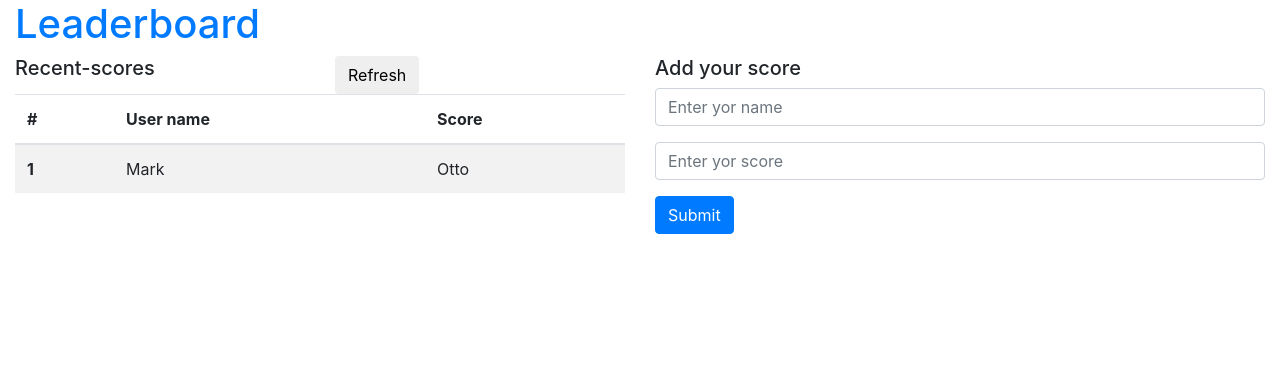
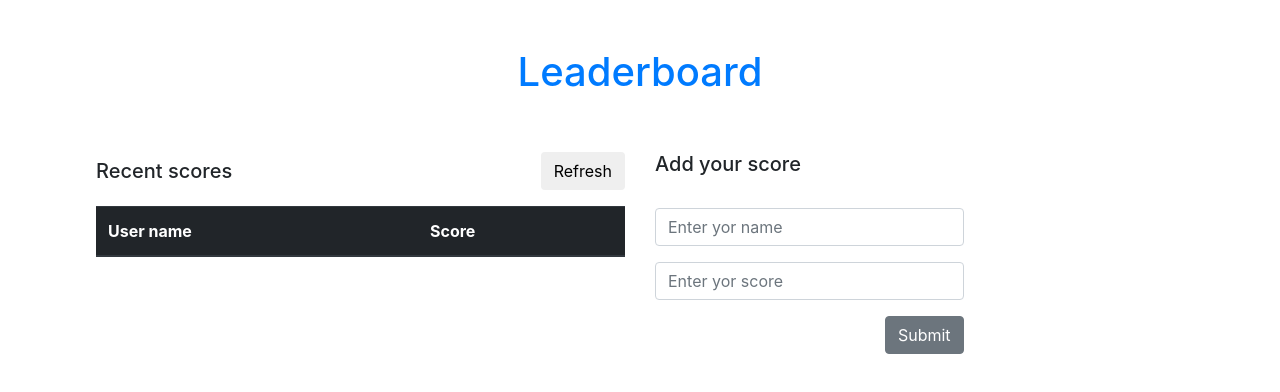
Before and after one commit to Ibizugbe/Leaderboard, a website built with webpack: page src/index.html in a window 1280 px wide. Built offline with nearby package versions, Linux system fonts and the light colour scheme; no server answers.

Commit message:
add bootstrap to project

```diff
--- a/src/index.html
+++ b/src/index.html
@@ -16,59 +16,60 @@
     <header></header>
     <main>
       <section>
-        <div class="container-fluid">
-          <h1 class="text-primary">Leaderboard</h1>
-          <div class="row">
-            <div class="col-6">
+        <div class="container-fluid px-lg-5 px-md-2 px-2 pt-5">
+          <h1 class="text-primary text-center">Leaderboard</h1>
+          <div class="row px-lg-5 pt-5">
+            <div class="col-6 ps-lg-5">
               <div class="row">
-                <div class="col-6">
-                  <h5 class="h5">Recent-scores</h5>
+                <div class="col-6 d-flex align-items-center">
+                  <h5 class="h5 m-0">Recent scores</h5>
                 </div>
-                <div class="col-6">
-                  <button class="btn">Refresh</button>
+                <div class="col-6 d-flex justify-content-end">
+                  <button class="btn refresh">Refresh</button>
                 </div>
               </div>
-              <div class="row">
+              <div class="row pt-3">
                 <div class="col-12">
-                  <table class="table table-striped">
+                  <table
+                    class="table table-striped table-dark table-hover score-table"
+                  >
                     <thead>
                       <tr>
-                        <th scope="col">#</th>
                         <th scope="col">User name</th>
                         <th scope="col">Score</th>
                       </tr>
                     </thead>
-                    <tbody>
-                      <tr>
-                        <th scope="row">1</th>
-                        <td>Mark</td>
-                        <td>Otto</td>
-                      </tr>
+                    <tbody class="leader-scores">
+                      <!-- js -->
                     </tbody>
                   </table>
                 </div>
               </div>
             </div>
-            <div class="col-6">
+            <div class="col-6 pe-lg-5">
               <h5>Add your score</h5>
-              <form>
+              <form class="p-0 pt-4 col-lg-7 flex-nowrap">
                 <div class="form-group">
                   <input
                     type="text"
-                    class="form-control user_name"
+                    class="form-control"
                     placeholder="Enter yor name"
+                    id="user_name"
                   />
                 </div>
                 <div class="form-group">
                   <input
-                    type="text"
-                    class="form-control user_name"
+                    type="number"
+                    id="user_score"
+                    class="form-control"
                     placeholder="Enter yor score"
                   />
                 </div>
-                <button type="submit" class="btn btn-primary" id="submit">
-                  Submit
-                </button>
+                <div class="d-flex justify-content-end">
+                  <button type="submit" class="btn btn-secondary" id="submit">
+                    Submit
+                  </button>
+                </div>
               </form>
             </div>
           </div>
--- a/src/modules/displayLeaderScores.js
+++ b/src/modules/displayLeaderScores.js
@@ -1,10 +1,15 @@
-const leaderScores = document.querySelector('.leader-scores');
+const leaderScores = document.querySelector(".leader-scores");
 const displayLeaderScores = (myData) => {
-  leaderScores.innerHTML = '';
+  leaderScores.innerHTML = "";
   myData.sort((a, b) => a.score - b.score);
   myData.forEach((data) => {
-    const listScores = `<li class="score-li">${data.user}: ${data.score}</li>`;
-    leaderScores.insertAdjacentHTML('beforeend', listScores);
+    const listScores = `
+    <tr>
+      <td>${data.user}</td>
+      <td>${data.score}</td>
+    </tr>
+    `;
+    leaderScores.insertAdjacentHTML("beforeend", listScores);
   });
 };
 
```
Also changed, not shown: 1 other file.
